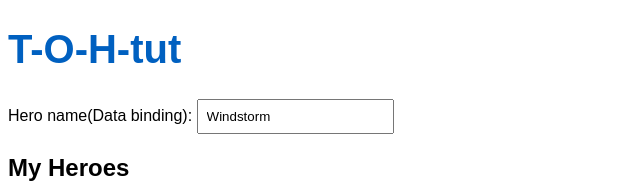
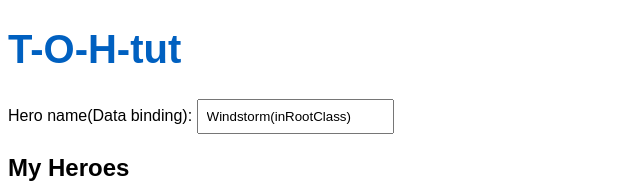
Before and after one commit to Learning-Sandile-C/TourOfHerosTut, an Angular app in the folder T-O-H-tut/: page / in a window 1280 px wide. Shown: the top 189 px of the page, without its empty margins (0-640 px from the left). Built offline with nearby package versions, Linux system fonts and the light colour scheme.

Commit message:
hero service working

```diff
--- a/T-O-H-tut/src/app/hero.service.ts
+++ b/T-O-H-tut/src/app/hero.service.ts
@@ -1,4 +1,6 @@
 import { Injectable } from '@angular/core';
+import { Hero } from './Hero';
+import { HEROES } from './mock-heroes';
 
 @Injectable({
   providedIn: 'root'
@@ -6,4 +8,9 @@ import { Injectable } from '@angular/core';
 export class HeroService {
 
   constructor() { }
+
+  getHeroes(): Hero[] {
+    return HEROES;
+  }
+
 }
--- a/T-O-H-tut/src/app/heroes/heroes.component.html
+++ b/T-O-H-tut/src/app/heroes/heroes.component.html
@@ -1,6 +1,6 @@
 <div>
   <label for="name">Hero name(Data binding): </label>
-  <input id="name" [(ngModel)]="hero.name" placeholder="name">
+  <input id="name" [(ngModel)]="oneHero.name" placeholder="name">
 </div>
 
 
--- a/T-O-H-tut/src/app/heroes/heroes.component.ts
+++ b/T-O-H-tut/src/app/heroes/heroes.component.ts
@@ -1,6 +1,6 @@
 import { Component, OnInit } from '@angular/core';
 import { Hero } from '../Hero';
-import { HEROES } from '../mock-heroes';
+import { HeroService } from '../hero.service';
 
 @Component({
   selector: 'app-heroes',
@@ -8,16 +8,21 @@ import { HEROES } from '../mock-heroes';
   styleUrls: ['./heroes.component.css']
 })
 export class HeroesComponent implements OnInit {
-  hero: Hero = {
+  oneHero: Hero = {
     id: 1,
-    name: 'Windstorm'
+    name: 'Windstorm(inRootClass)'
   };
 
-  heroes = HEROES;//Setting "HEROES" the list as "heroes"
+  heroes: Hero[] = [];
 
-  constructor() { }
+  constructor(private heroService: HeroService) { }
+
+  getHeroes(): void {
+    this.heroes = this.heroService.getHeroes();
+  }
 
   ngOnInit(): void {
+    this.getHeroes();
   }
 
   selectedHero?: Hero;
```
